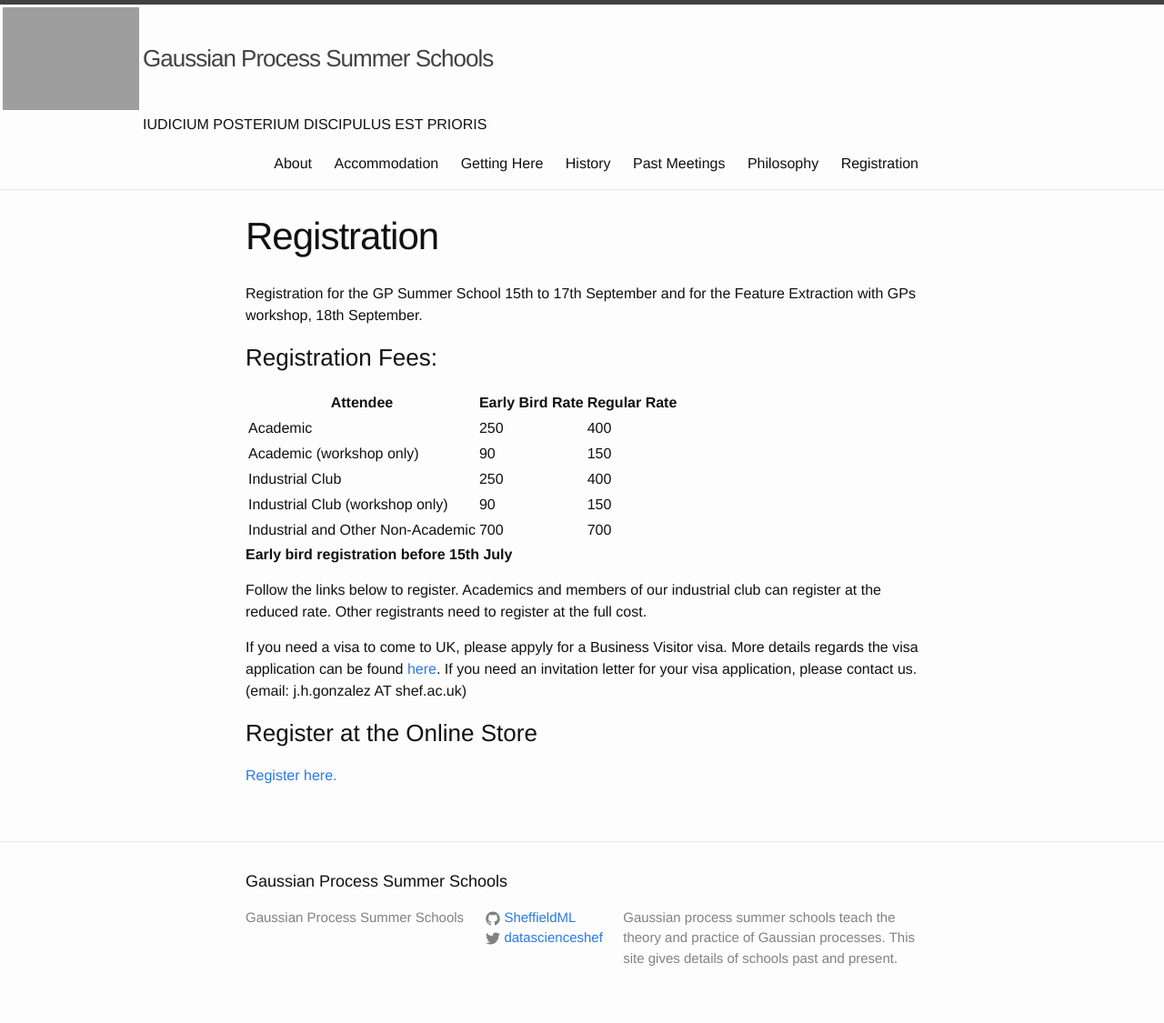
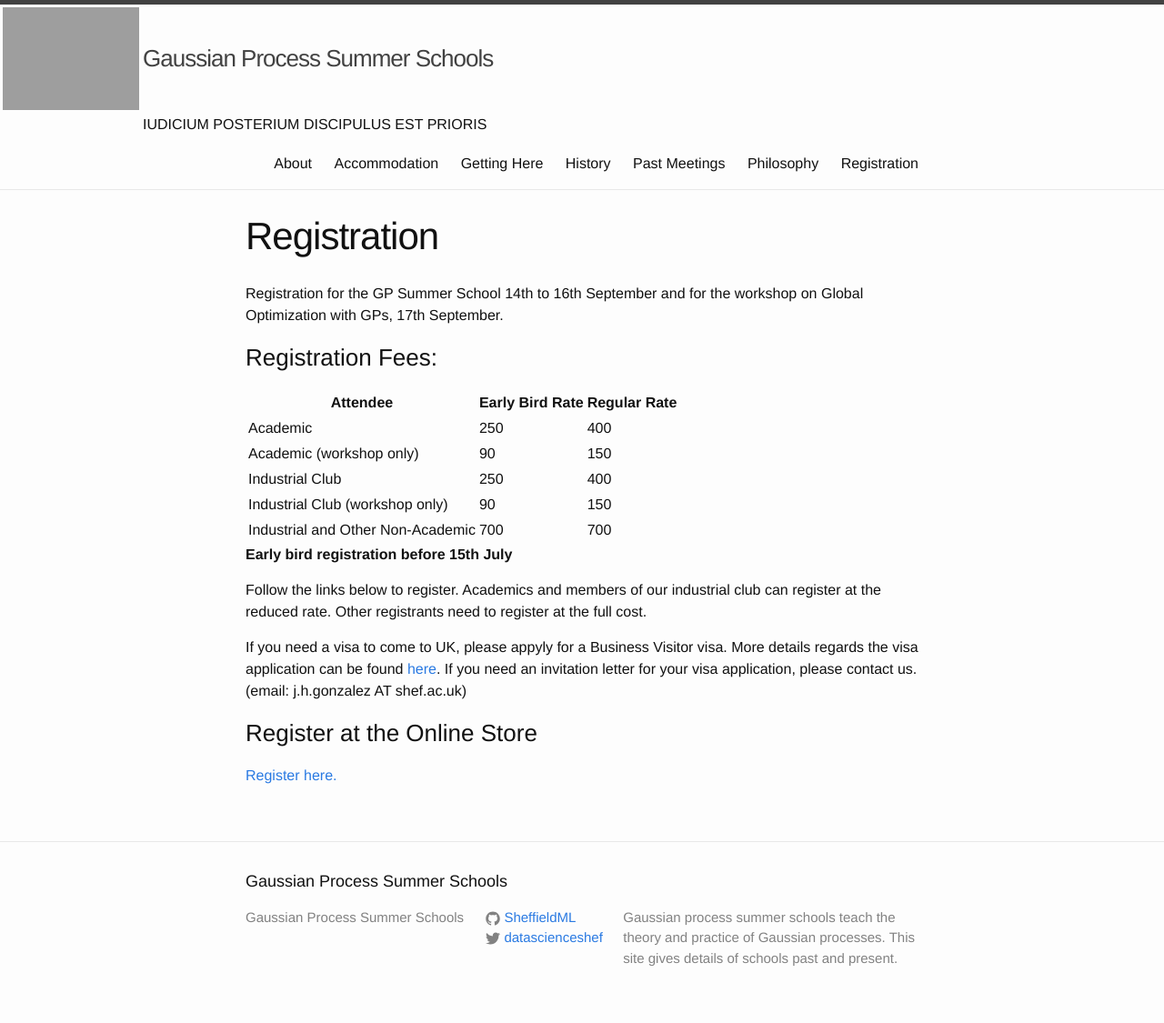
Before and after one commit to gpschool/gpschool.github.io, a Jekyll site: the page built from registration.md, in a window 1280 px wide. Shown: the whole page at 91% size. Built offline with Jekyll 4.4.1, drawn with Linux system fonts in a browser that asks for light colours.

Commit message:
changed typos in the dates

```diff
--- a/registration.md
+++ b/registration.md
@@ -6,8 +6,7 @@ main: Y
 ---
 
 
-Registration for the GP Summer School 15th to 17th September and for the
-Feature Extraction with GPs workshop, 18th September.
+Registration for the GP Summer School 14th to 16th September and for the workshop on Global Optimization with GPs, 17th September.
 
 ### Registration Fees:
 
```
